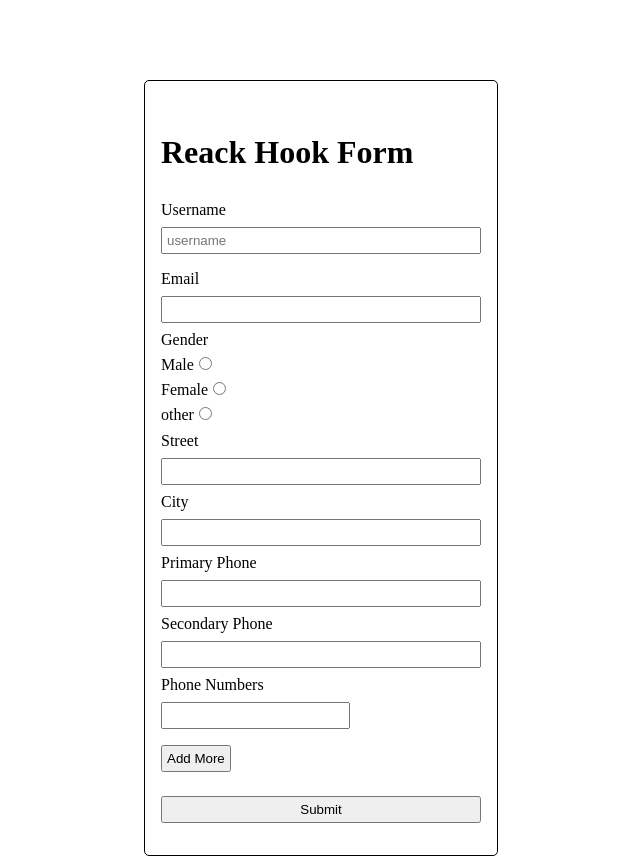
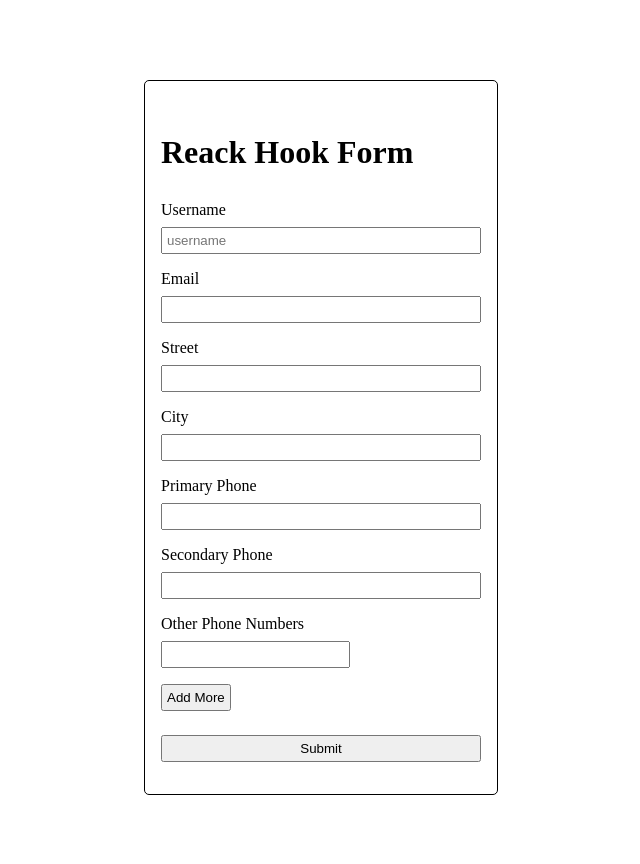
Before and after one commit to Digambar1411/react-hook-form, a React (Vite) app: page / in a window 1280 px wide. Shown: the whole page, without its empty margins (319-959 px from the left). After the commit the page ends 803 px from the top, so only its background shows below. Built offline with nearby package versions, Linux system fonts and the light colour scheme.

Commit message:
remove gender section

```diff
--- a/src/components/ReactHookForm.tsx
+++ b/src/components/ReactHookForm.tsx
@@ -54,7 +54,8 @@ const ReactHookForm = () => {
 						type="text"
 						placeholder="username"
 						{...register("username", {
-              validate: (value) => value !== "admin" || "This username is not allowed",
+							validate: (value) =>
+								value !== "admin" || "This username is not allowed",
 							required: "username is required",
 						})}
 					/>
@@ -78,45 +79,14 @@ const ReactHookForm = () => {
 									value !== "admin@gmail.com" || " This email is not allowed",
 								notBlockListedDomain: (value) =>
 									!value.endsWith("tcs.com") || "This domain is not allowed",
-                isSameOrg: (value) => value.endsWith('tcs-evms.com') || "Domain does not  match",
+								isSameOrg: (value) =>
+									value.endsWith("tcs-evms.com") || "Domain does not  match",
 							},
 							required: "email is required",
 						})}
 					/>
 					{errors.email && <p className="error">{errors.email?.message}</p>}
 				</div>
-
-				<div className="">
-					<label htmlFor="gender">Gender</label>
-
-					<div>
-						<label htmlFor="male">Male</label>
-						<input
-							type="radio"
-							id="male"
-							value="male"
-							{...register("gender", { required: "gender is required" })}
-						/>
-					</div>
-					<div>
-						<label htmlFor="female">Female</label>
-						<input
-							type="radio"
-							id="female"
-							value="female"
-							{...register("gender", { required: "gender is required" })}
-						/>
-					</div>
-					<div>
-						<label htmlFor="other">other</label>
-						<input
-							type="radio"
-							id="other"
-							value="other"
-							{...register("gender", { required: "gender is required" })}
-						/>
-					</div>
-					{errors.gender && <p className="error">{errors.gender?.message}</p>}
 
 				<div className="section">
 					<label htmlFor="street">Street</label>
@@ -131,6 +101,7 @@ const ReactHookForm = () => {
 						<p className="error">{errors.address.street?.message}</p>
 					)}
 				</div>
+
 				<div className="section">
 					<label htmlFor="city">City</label>
 					<input
@@ -142,6 +113,7 @@ const ReactHookForm = () => {
 						<p className="error">{errors.address.city?.message}</p>
 					)}
 				</div>
+
 				<div className="section">
 					<label htmlFor="primary-phone">Primary Phone</label>
 					<input
@@ -159,7 +131,7 @@ const ReactHookForm = () => {
 				</div>
 
 				<div className="section">
-						<label htmlFor="phone-numbers">Phone Numbers</label>
+					<label htmlFor="phone-numbers">Other Phone Numbers</label>
 					<div>
 						{fields.map((field, index) => {
 							return (
@@ -188,7 +160,6 @@ const ReactHookForm = () => {
 						</button>
 					</div>
 				</div>
-				</div>
 
 				<button type="submit">Submit</button>
 			</form>
```
Lines whose indentation alone changed are shown as unchanged.
